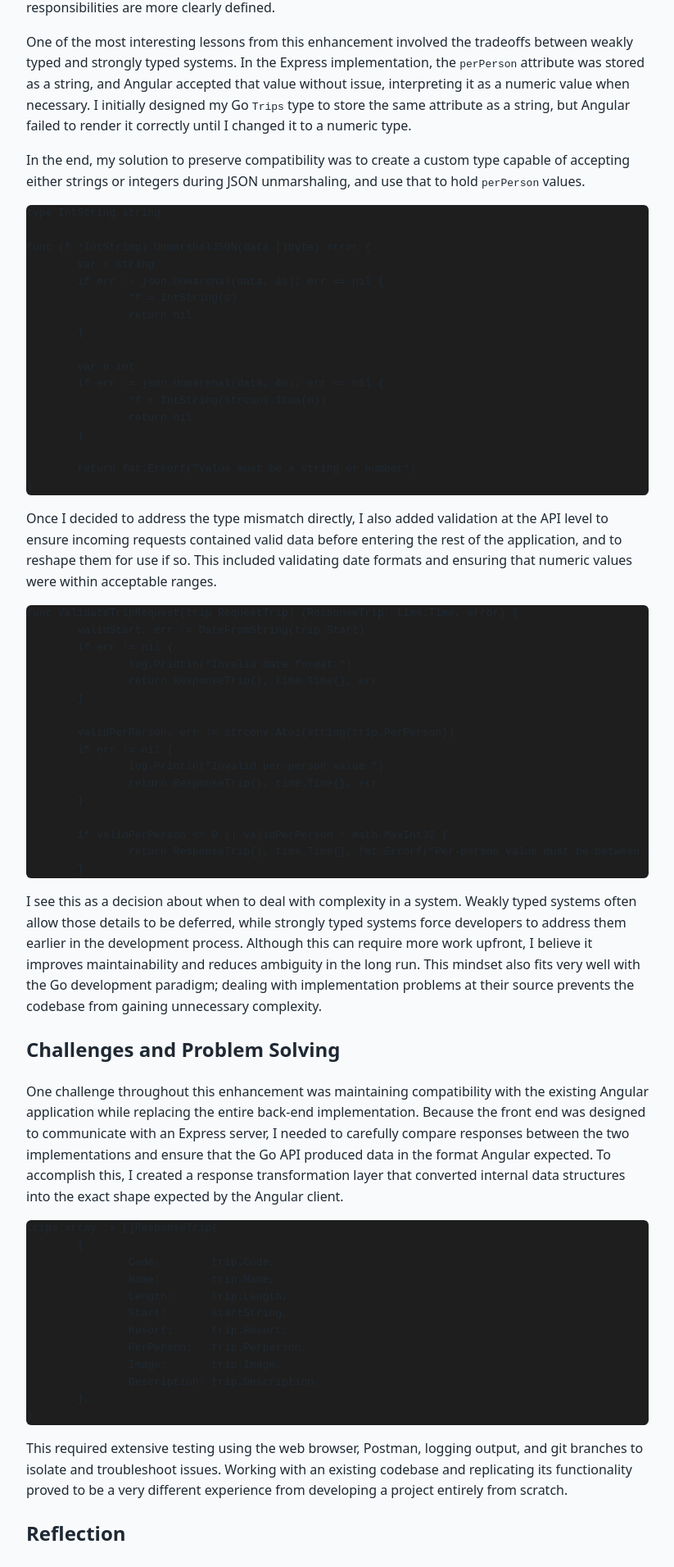
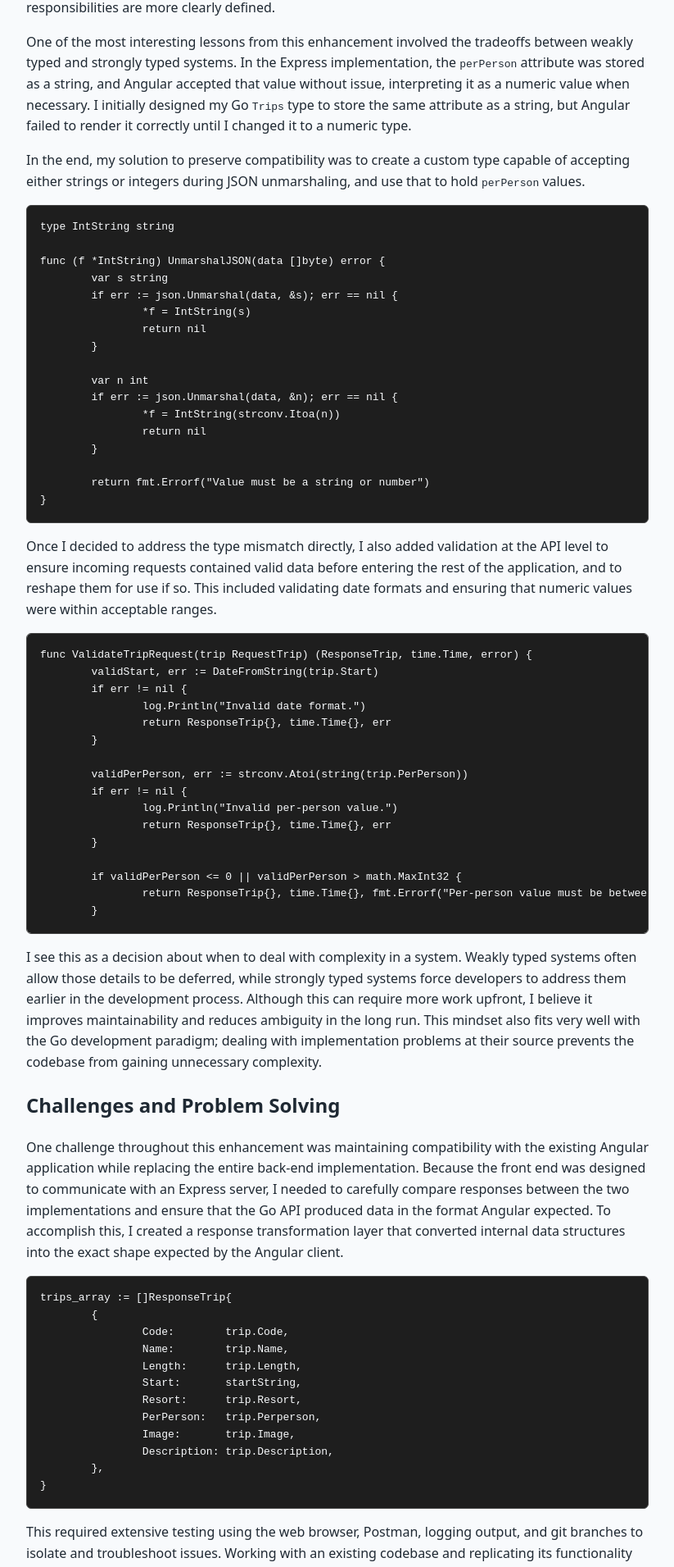
Before and after one commit to roxensox/roxensox.github.io, a Jekyll site: the page built from travlr/narratives/software-engineering.md, in a window 1280 px wide. Shown: the part 1350-3261 px from the top of the page at 82% size, without its empty margins (228-1051 px from the left). Built offline with Jekyll 4.4.1, drawn with Linux system fonts in a browser that asks for light colours; our own code applies the rules of GitHub Pages for plain Markdown files.

Commit message:
CSS adjustment

```diff
--- a/assets/css/style.css
+++ b/assets/css/style.css
@@ -37,9 +37,27 @@ td {
 }
 
 pre {
+	max-width: 100%;
 	max-height: 500px;
 	overflow: auto;
-	border: 1ps solid #444;
+	border: 1px solid #444;
 	border-radius: 6px;
 	background: #1e1e1e;
+	color: #f8fafc;
+	padding: 1rem;
 }
+
+pre code {
+	display: block;
+	min-width: max-content;
+	white-space: pre;
+}
+
+.highlight {
+	max-width: 100%;
+	overflow: auto;
+}
+
+.highlight pre {
+	margin: 0;
+}
```
